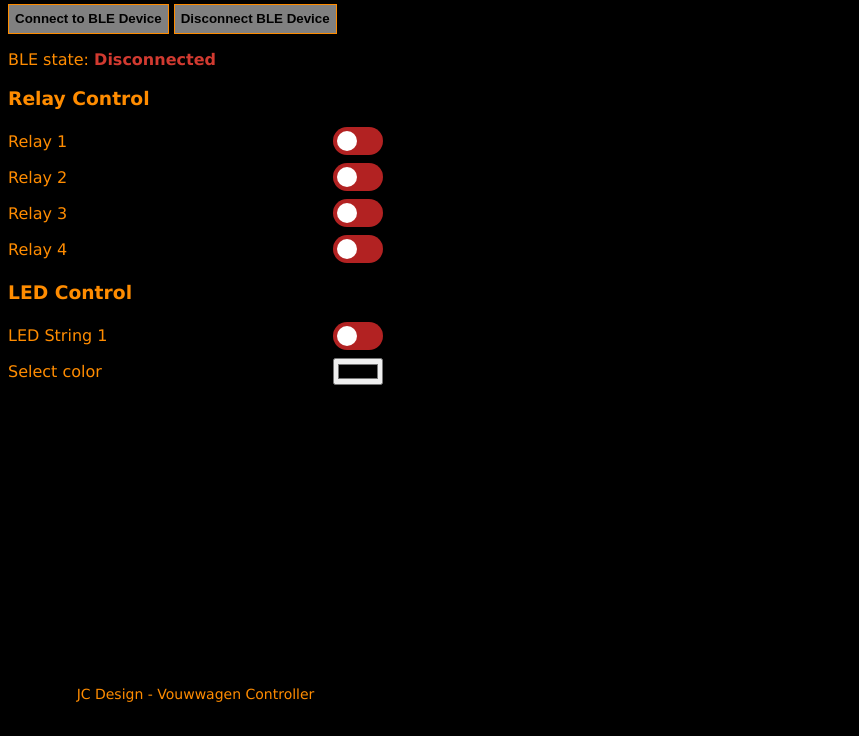
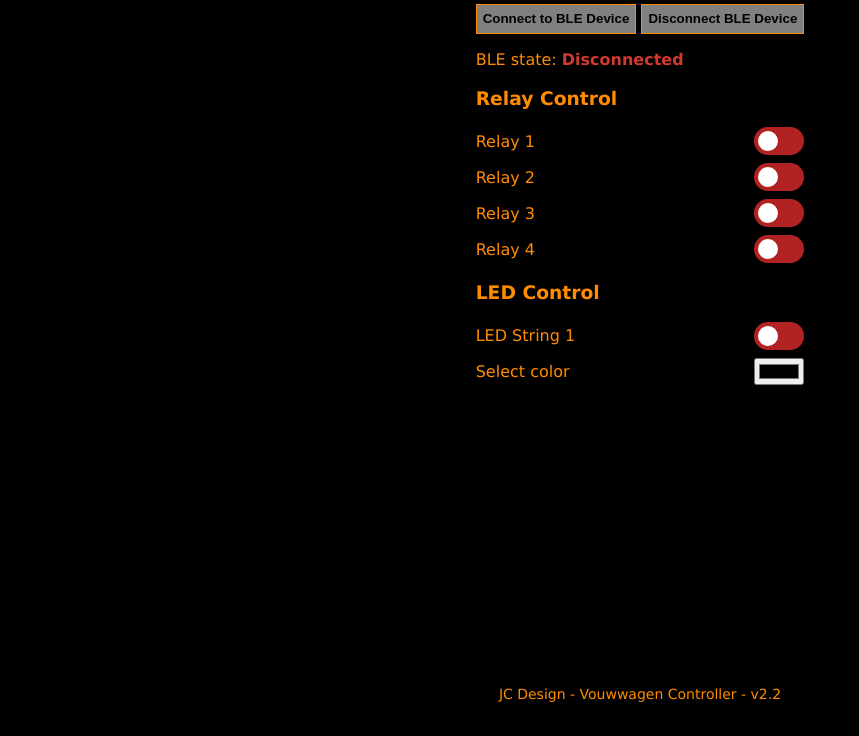
Before and after one commit to JC-Electronics-Design/Vouwwagen-Controller, a plain HTML site: page docs/index.html in a window 1280 px wide. Shown: the part 64-800 px from the top of the page, without its empty margins (0-859 px from the left). Drawn offline with Linux system fonts and the light colour scheme.

Commit message:
Change css style

```diff
--- a/docs/index.html
+++ b/docs/index.html
@@ -60,7 +60,7 @@
     </div>
 
     <footer class="footer">
-        <p class="footer">JC Design  -  Vouwwagen Controller</p>
+        <p class="footer">JC Design - Vouwwagen Controller - v2.2</p>
     </footer>
 </body>
 <script>
--- a/docs/style.css
+++ b/docs/style.css
@@ -6,9 +6,11 @@ body {
   margin: 0px 8px 0px 8px;
   background-color: black;
   font-family: Verdana, Geneva, Tahoma, sans-serif;
-  max-width: 375px;
+  /* max-width: 375px; */
   display: flex;
   flex-direction: column;
+  justify-content: center;
+  align-items: center;
   height: 100%;
 }
 
```
